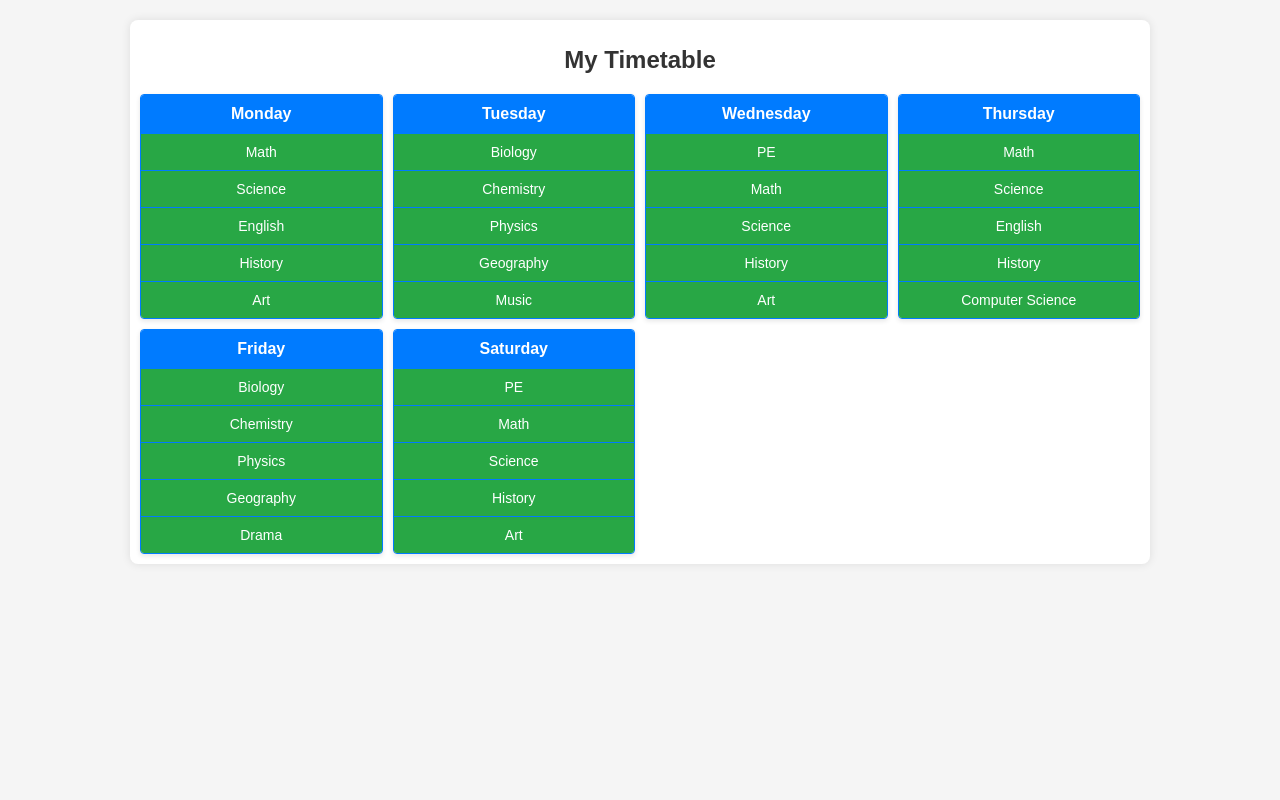
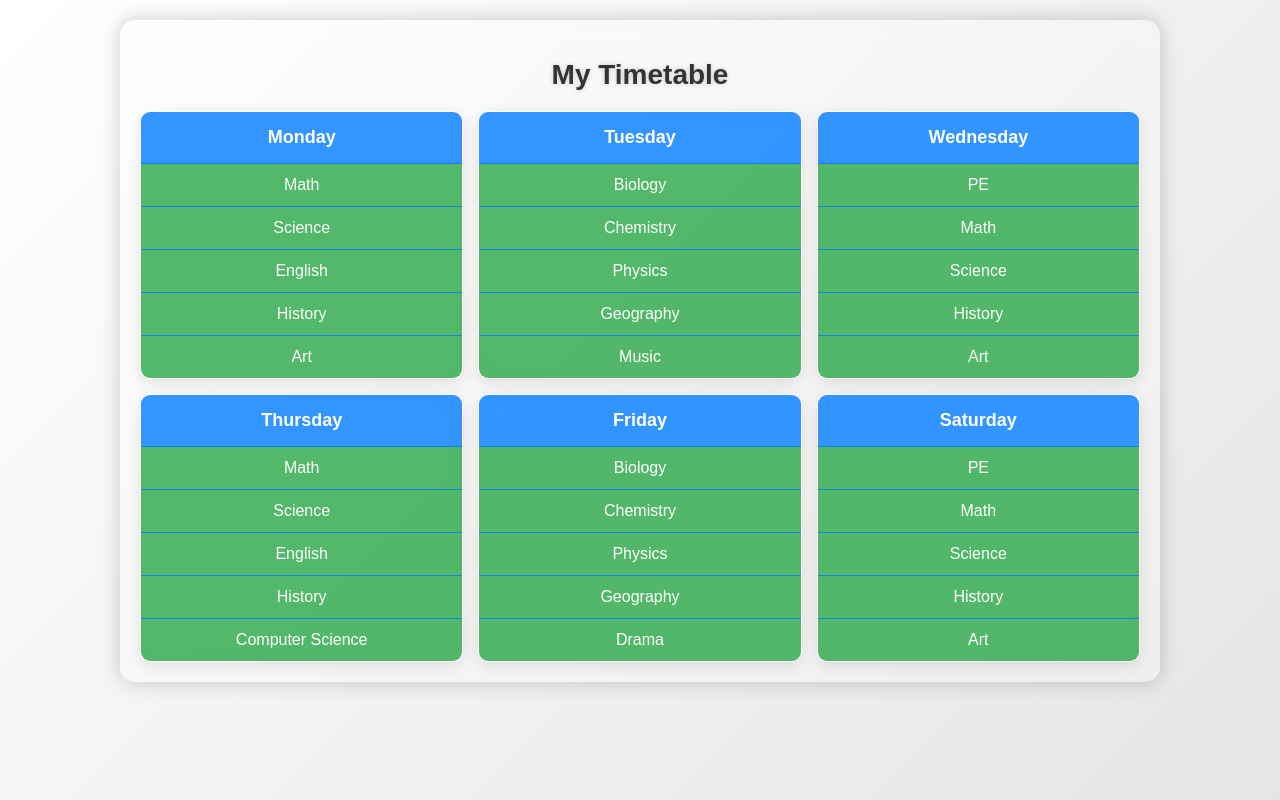
Before and after one commit to Sanjay434343/Table, a plain HTML site: page index.html in a window 1280 px wide. Drawn offline with nearby package versions, Linux system fonts and the light colour scheme.

Commit message:
Update index.html

```diff
--- a/index.html
+++ b/index.html
@@ -10,70 +10,76 @@
         body {
             margin: 0;
             font-family: Arial, sans-serif;
-            background-color: #f5f5f5;
+            background: linear-gradient(135deg, rgba(255, 255, 255, 0.8), rgba(0, 0, 0, 0.1));
+            background-size: cover;
+            background-attachment: fixed;
         }
         .container {
             width: 90%;
             max-width: 1000px;
             margin: 20px auto;
-            padding: 10px;
-            background-color: #fff;
-            box-shadow: 0 0 10px rgba(0, 0, 0, 0.1);
-            border-radius: 8px;
+            padding: 20px;
+            background: rgba(255, 255, 255, 0.3);
+            backdrop-filter: blur(10px);
+            border-radius: 15px;
+            box-shadow: 0 0 20px rgba(0, 0, 0, 0.2);
         }
         h1 {
             text-align: center;
             margin-bottom: 20px;
-            font-size: 24px;
+            font-size: 28px;
             color: #333;
+            text-shadow: 0 0 5px rgba(0, 0, 0, 0.2);
         }
         .timetable {
             display: grid;
-            grid-template-columns: repeat(auto-fit, minmax(200px, 1fr));
-            gap: 10px;
+            grid-template-columns: repeat(auto-fit, minmax(250px, 1fr));
+            gap: 15px;
         }
         .day-container {
             display: flex;
             flex-direction: column;
-            background-color: #fff;
-            border: 1px solid #007BFF;
-            border-radius: 4px;
+            background: rgba(255, 255, 255, 0.2);
+            backdrop-filter: blur(10px);
+            border: 1px solid rgba(255, 255, 255, 0.3);
+            border-radius: 10px;
             overflow: hidden;
-            box-shadow: 0 2px 5px rgba(0, 0, 0, 0.1);
+            box-shadow: 0 4px 15px rgba(0, 0, 0, 0.1);
         }
         .day {
-            background-color: #007BFF;
+            background: rgba(0, 123, 255, 0.8);
             color: white;
-            padding: 10px;
+            padding: 15px;
             text-align: center;
             font-weight: bold;
-            border-bottom: 1px solid #007BFF;
+            border-bottom: 1px solid rgba(0, 123, 255, 0.8);
+            font-size: 18px;
         }
         .periods {
             display: flex;
             flex-direction: column;
         }
         .period {
-            background-color: #28A745;
+            background: rgba(40, 167, 69, 0.8);
             color: white;
-            padding: 10px;
+            padding: 12px;
             text-align: center;
-            border-bottom: 1px solid #007BFF;
+            border-bottom: 1px solid rgba(0, 123, 255, 0.8);
             opacity: 0; /* Initially hidden for animation */
             transform: translateY(10px); /* Initial position for animation */
-            font-size: 14px;
+            font-size: 16px;
         }
         .period:last-child {
             border-bottom: none; /* Remove border from the last period */
         }
         @media (max-width: 600px) {
             .period {
-                font-size: 12px;
-                padding: 8px;
+                font-size: 14px;
+                padding: 10px;
             }
             .day {
-                font-size: 14px;
-                padding: 8px;
+                font-size: 16px;
+                padding: 12px;
             }
         }
     </style>
```
